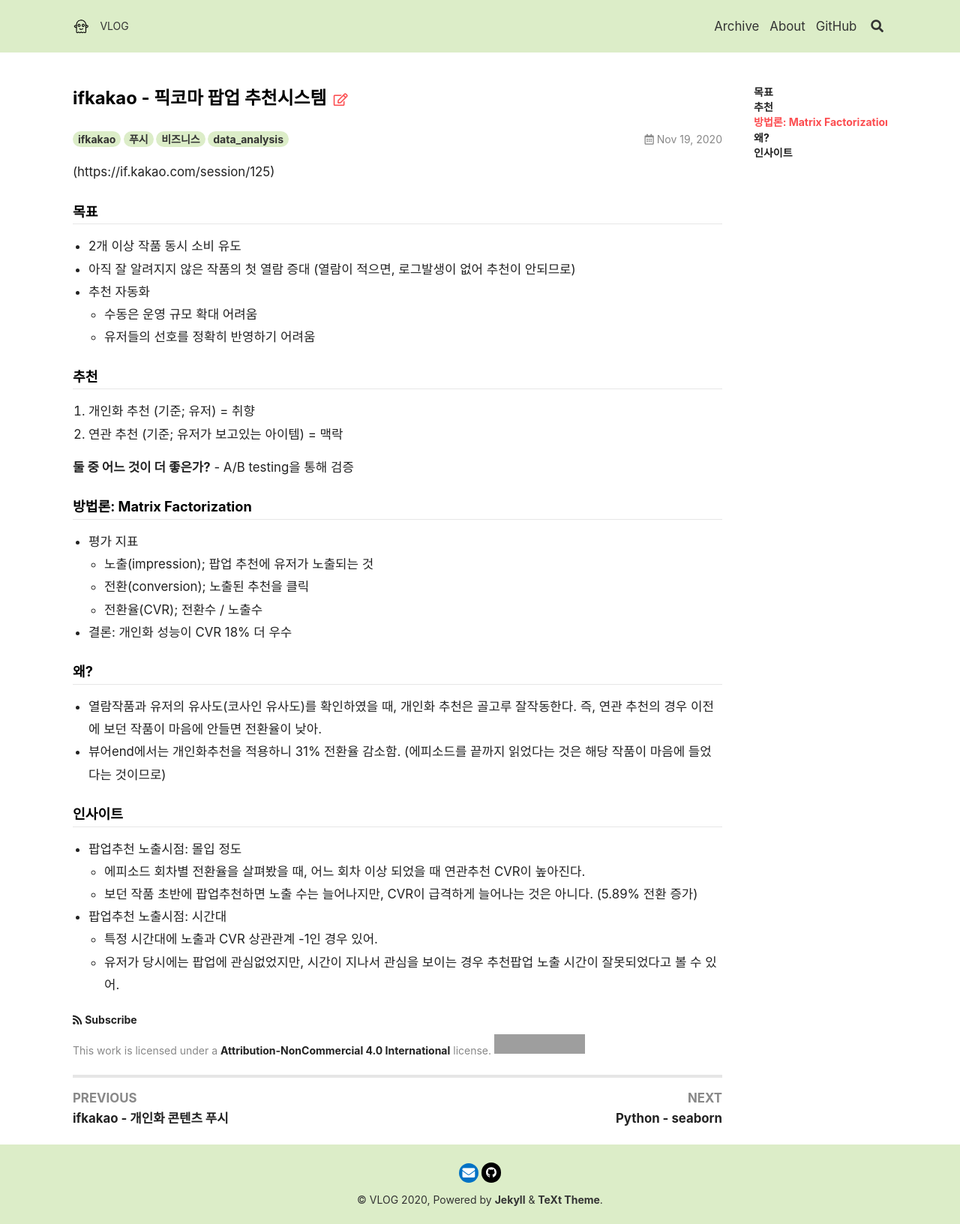
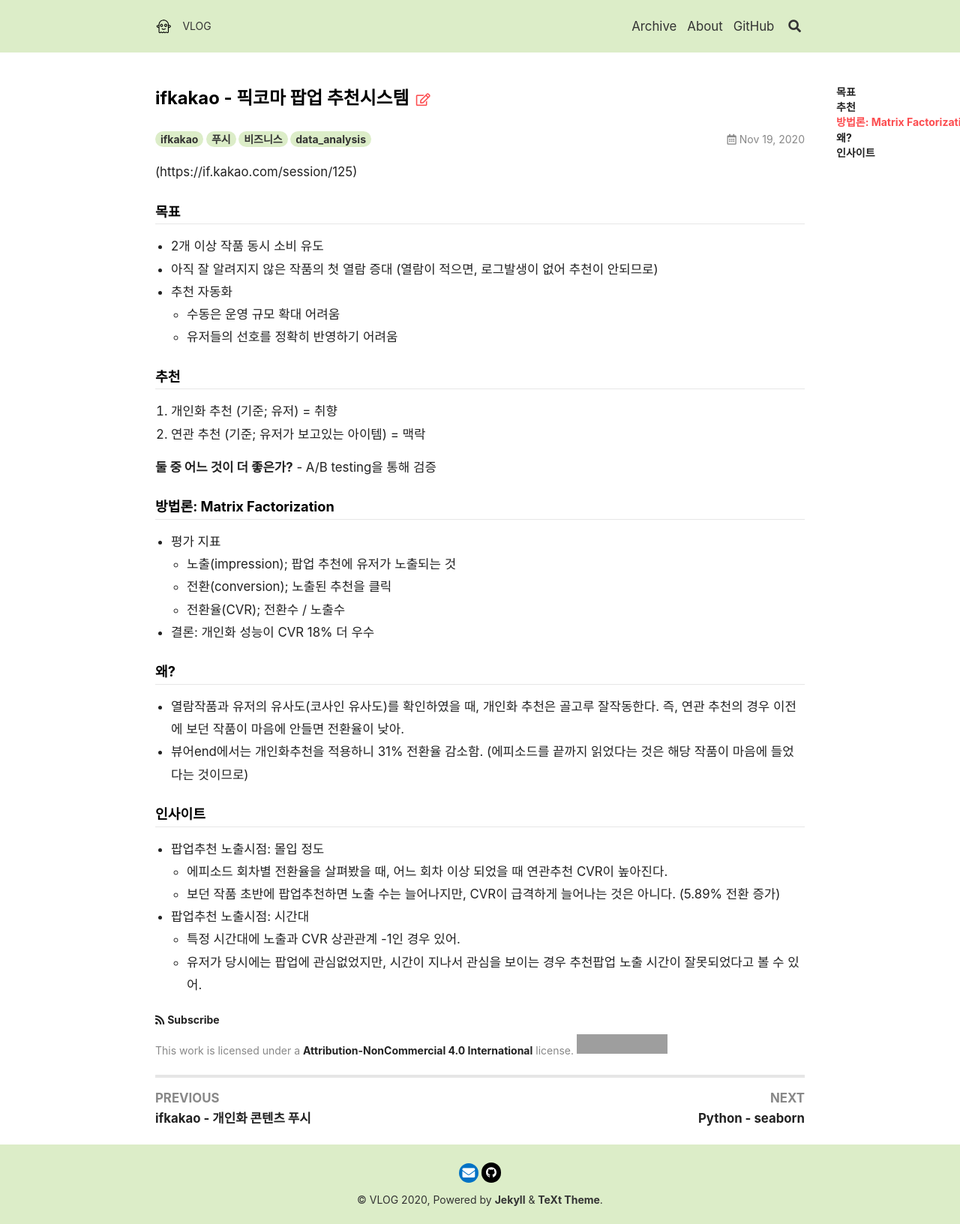
Before and after one commit to hyunjjin/hyunjjin.github.io, a Jekyll site: the page built from _posts/2020-11-19-픽코마 팝업 추천시스템.md, in a window 1280 px wide. Shown: the whole page at 75% size. Built offline with Jekyll 4.4.1, drawn with Linux system fonts in a browser that asks for light colours; nearby versions of some CDN libraries; grey boxes are pictures that could not be loaded.

Commit message:
Update _variables.scss

```diff
--- a/_sass/common/_variables.scss
+++ b/_sass/common/_variables.scss
@@ -84,7 +84,7 @@
   content-max-width:      950px,
   sidebar-width:          250px,
   sidebar-header-height:  3rem,
-  aside-width:            220px
+  aside-width:            20% #220px
 );
 
 //     sm       md       lg
```
